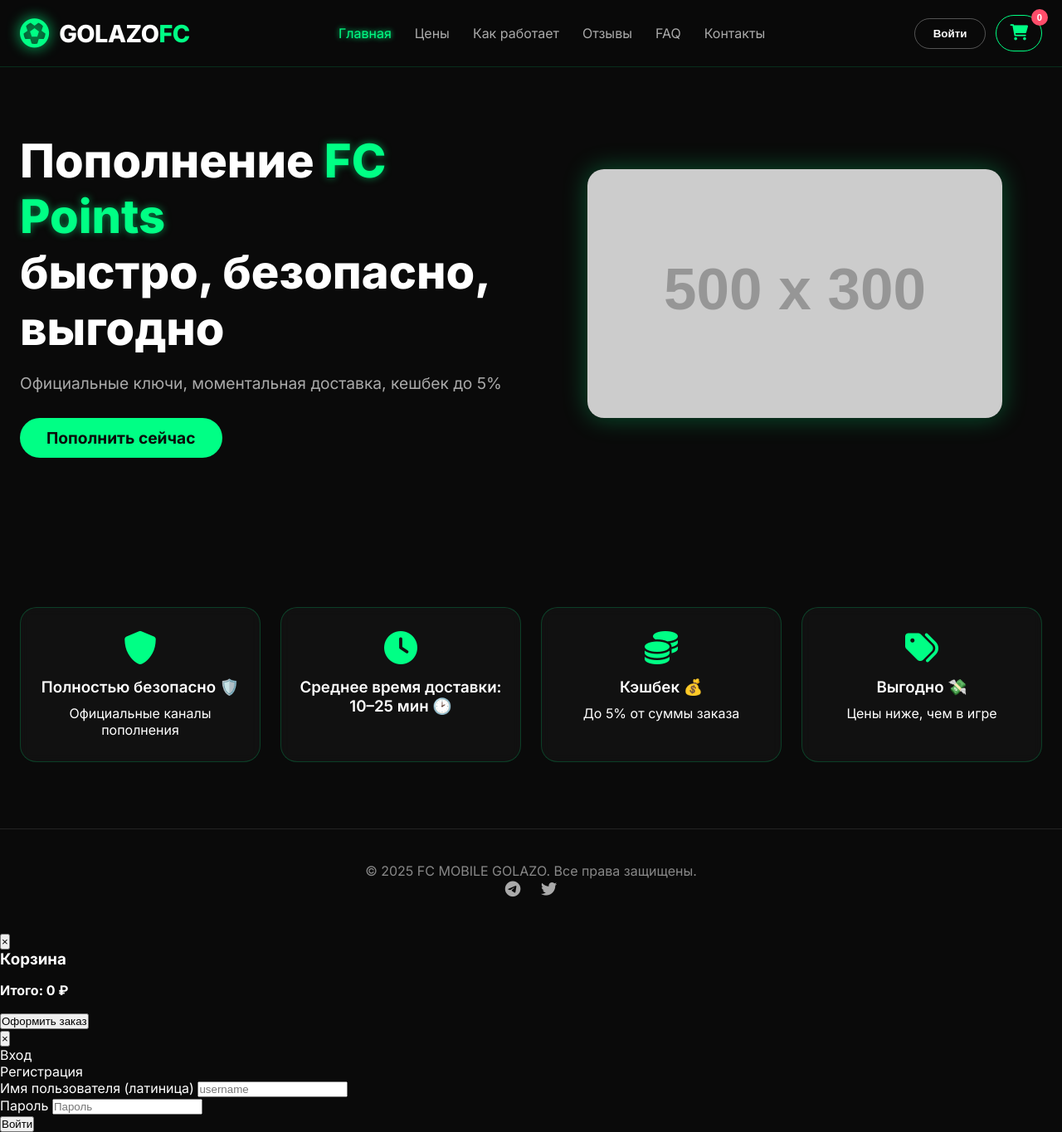
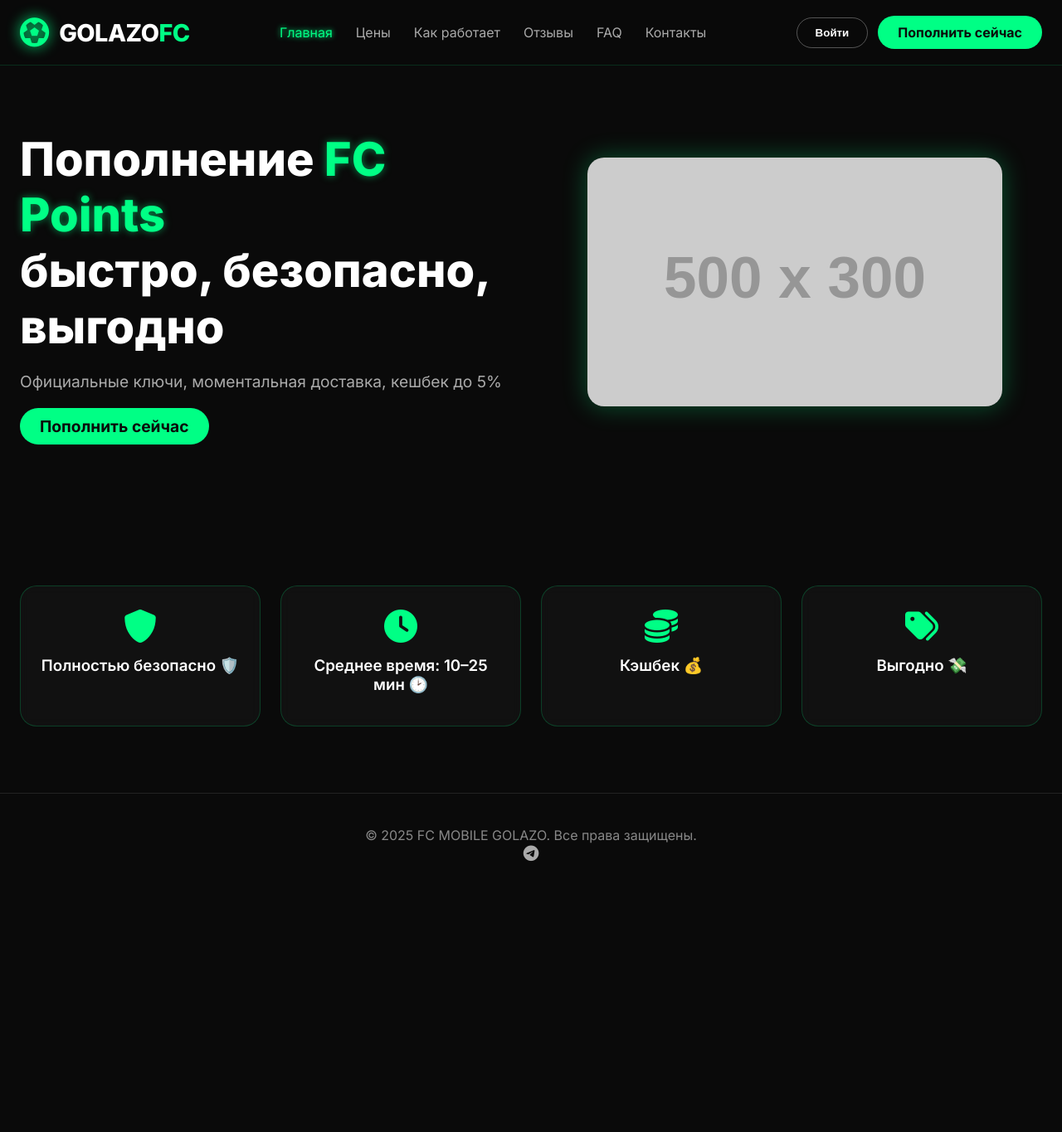
Before and after one commit to tiktokfg957/FC-MOBILE-GOLAZO, a plain HTML site: page index.html in a window 1280 px wide. Shown: the whole page at 83% size. After the commit the page ends 1081 px from the top, so only its background shows below. Drawn offline with Linux system fonts and the light colour scheme; placeholder pictures from the web are drawn by us.

Commit message:
Update index.html

```diff
--- a/index.html
+++ b/index.html
@@ -8,12 +8,22 @@
     <link rel="stylesheet" href="https://cdnjs.cloudflare.com/ajax/libs/font-awesome/6.0.0-beta3/css/all.min.css">
     <style>
         * { margin: 0; padding: 0; box-sizing: border-box; }
-        body { font-family: 'Inter', sans-serif; background: #0A0A0A; color: #FFFFFF; overflow-x: hidden; }
+        body {
+            font-family: 'Inter', sans-serif;
+            background: #0A0A0A;
+            color: #FFFFFF;
+            overflow-x: hidden;
+        }
         .container { max-width: 1400px; margin: 0 auto; padding: 0 24px; }
-        header { position: sticky; top: 0; z-index: 100; background: rgba(10,10,10,0.85); backdrop-filter: blur(12px); border-bottom: 1px solid rgba(0,255,133,0.15); padding: 18px 0; transition: 0.3s; }
+        header {
+            position: sticky; top: 0; z-index: 100;
+            background: rgba(10,10,10,0.85); backdrop-filter: blur(12px);
+            border-bottom: 1px solid rgba(0,255,133,0.15);
+            padding: 18px 0; transition: 0.3s;
+        }
         header.scrolled { box-shadow: 0 0 20px rgba(0,255,133,0.3); }
         .header-inner { display: flex; justify-content: space-between; align-items: center; flex-wrap: wrap; gap: 20px; }
-        .logo { display: flex; align-items: center; gap: 12px; text-decoration: none; }
+        .logo { display: flex; align-items: center; gap: 12px; }
         .logo-icon { font-size: 2.2rem; color: #00FF85; filter: drop-shadow(0 0 8px #00FF85); }
         .logo-text { font-size: 1.8rem; font-weight: 800; color: #FFFFFF; letter-spacing: -0.5px; }
         .logo-text span { color: #00FF85; }
@@ -22,12 +32,10 @@
         nav a:hover, nav a.active { color: #00FF85; text-shadow: 0 0 6px #00FF85; }
         .header-btns { display: flex; align-items: center; gap: 12px; }
         .btn-outline { background: transparent; border: 1px solid rgba(255,255,255,0.3); padding: 10px 22px; border-radius: 40px; color: white; cursor: pointer; font-weight: 600; transition: 0.2s; }
-        .btn-outline:hover { border-color: #00FF85; color: #00FF85; }
-        .btn-primary { background: #00FF85; border: none; padding: 10px 24px; border-radius: 40px; color: #0A0A0A; font-weight: 700; cursor: pointer; transition: 0.2s; }
-        .btn-primary:hover { background: #00cc6a; }
-        .cart-btn { position: relative; background: transparent; border: 1px solid #00FF85; color: #00FF85; padding: 10px 16px; border-radius: 40px; cursor: pointer; font-size: 1.2rem; transition: 0.2s; }
-        .cart-btn:hover { background: rgba(0,255,133,0.1); }
-        .cart-count { position: absolute; top: -8px; right: -8px; background: #FF4D6A; color: white; border-radius: 50%; width: 20px; height: 20px; font-size: 0.7rem; display: flex; align-items: center; justify-content: center; font-weight: 700; }
+        .btn-outline:hover { border-color: #00FF85; color: #00FF85; box-shadow: 0 0 10px rgba(0,255,133,0.3); }
+        .btn-primary { background: #00FF85; border: none; padding: 10px 24px; border-radius: 40px; color: #0A0A0A; font-weight: 700; cursor: pointer; transition: 0.2s; text-decoration: none; }
+        .btn-primary:hover { background: #00cc6a; transform: scale(0.98); }
+
         .hero { display: flex; align-items: center; justify-content: space-between; gap: 40px; padding: 80px 0 100px; flex-wrap: wrap; }
         .hero-text { flex: 1; min-width: 300px; }
         .hero-text h1 { font-size: 3.5rem; font-weight: 800; line-height: 1.2; margin-bottom: 20px; }
@@ -35,24 +43,27 @@
         .hero-text p { font-size: 1.2rem; color: #AAAAAA; margin-bottom: 30px; }
         .hero-img { flex: 1; min-width: 300px; text-align: center; }
         .hero-img img { max-width: 100%; border-radius: 20px; box-shadow: 0 0 30px rgba(0,255,133,0.3); }
+
         .advantages { display: grid; grid-template-columns: repeat(auto-fit, minmax(220px, 1fr)); gap: 24px; margin: 80px 0; }
         .adv-card { background: rgba(255,255,255,0.03); border: 1px solid rgba(0,255,133,0.2); border-radius: 20px; padding: 28px 20px; text-align: center; backdrop-filter: blur(6px); transition: transform 0.3s, box-shadow 0.3s; }
         .adv-card:hover { transform: translateY(-6px); box-shadow: 0 10px 30px rgba(0,255,133,0.2); }
         .adv-card i { font-size: 2.5rem; color: #00FF85; margin-bottom: 16px; }
         .adv-card h3 { font-weight: 600; margin-bottom: 10px; }
+
         footer { padding: 40px 0; border-top: 1px solid rgba(255,255,255,0.1); text-align: center; color: #888; margin-top: 80px; }
         footer .social-links a { color: #aaa; margin: 0 10px; font-size: 1.2rem; }
         footer .social-links a:hover { color: #00FF85; }
+
         @media (max-width: 768px) { .hero-text h1 { font-size: 2.2rem; } }
     </style>
 </head>
 <body>
     <header id="header">
         <div class="container header-inner">
-            <a href="index.html" class="logo">
+            <div class="logo">
                 <div class="logo-icon"><i class="fas fa-futbol"></i></div>
                 <div class="logo-text">GOLAZO<span>FC</span></div>
-            </a>
+            </div>
             <nav>
                 <a href="index.html" class="active">Главная</a>
                 <a href="prices.html">Цены</a>
@@ -62,8 +73,8 @@
                 <a href="contacts.html">Контакты</a>
             </nav>
             <div class="header-btns" id="authArea">
-                <button class="btn-outline" id="authBtn">Войти</button>
-                <button class="cart-btn" id="cartIconBtn"><i class="fas fa-shopping-cart"></i><span class="cart-count" id="cartCount">0</span></button>
+                <button class="btn-outline" id="authProfileBtn">Войти</button>
+                <a href="prices.html" class="btn-primary">Пополнить сейчас</a>
             </div>
         </div>
     </header>
@@ -73,7 +84,7 @@
             <div class="hero-text">
                 <h1>Пополнение <span class="green">FC Points</span><br>быстро, безопасно, выгодно</h1>
                 <p>Официальные ключи, моментальная доставка, кешбек до 5%</p>
-                <a href="prices.html" class="btn-primary" style="text-decoration: none; display: inline-block; font-size: 1.2rem; padding: 12px 32px;">Пополнить сейчас</a>
+                <a href="prices.html" class="btn-primary" style="font-size: 1.2rem;">Пополнить сейчас</a>
             </div>
             <div class="hero-img">
                 <img src="https://via.placeholder.com/500x300/0A0A0A/00FF85?text=FC+Mobile+Points" alt="FC Points">
@@ -81,10 +92,10 @@
         </section>
 
         <section class="advantages">
-            <div class="adv-card"><i class="fas fa-shield-alt"></i><h3>Полностью безопасно 🛡️</h3><p>Официальные каналы пополнения</p></div>
-            <div class="adv-card"><i class="fas fa-clock"></i><h3>Среднее время доставки: 10–25 мин 🕑</h3></div>
-            <div class="adv-card"><i class="fas fa-coins"></i><h3>Кэшбек 💰</h3><p>До 5% от суммы заказа</p></div>
-            <div class="adv-card"><i class="fas fa-tags"></i><h3>Выгодно 💸</h3><p>Цены ниже, чем в игре</p></div>
+            <div class="adv-card"><i class="fas fa-shield-alt"></i><h3>Полностью безопасно 🛡️</h3></div>
+            <div class="adv-card"><i class="fas fa-clock"></i><h3>Среднее время: 10–25 мин 🕑</h3></div>
+            <div class="adv-card"><i class="fas fa-coins"></i><h3>Кэшбек 💰</h3></div>
+            <div class="adv-card"><i class="fas fa-tags"></i><h3>Выгодно 💸</h3></div>
         </section>
     </main>
 
@@ -92,62 +103,41 @@
         <p>© 2025 FC MOBILE GOLAZO. Все права защищены.</p>
         <div class="social-links">
             <a href="https://t.me/FCMOBILEGOLAZO" target="_blank"><i class="fab fa-telegram"></i></a>
-            <a href="#"><i class="fab fa-twitter"></i></a>
         </div>
     </footer>
 
-    <!-- Модалка корзины -->
-    <div class="modal" id="cartModal">
-        <div class="modal-content">
-            <button class="modal-close" id="closeCartModal">&times;</button>
-            <h3 style="margin-bottom: 16px;">Корзина</h3>
-            <ul id="cartItemsList" style="list-style: none; margin-bottom: 16px;"></ul>
-            <div style="font-weight: 700; margin-bottom: 16px;">Итого: <span id="cartTotalPrice">0</span> ₽</div>
-            <button class="submit-btn" id="checkoutFromModal">Оформить заказ</button>
-        </div>
-    </div>
+    <script>
+        const USERS_KEY = 'golazo_users';
+        const CURRENT_USER_KEY = 'golazo_currentUser';
 
-    <!-- Модалка авторизации -->
-    <div class="modal" id="authModal">
-        <div class="modal-content">
-            <button class="modal-close" id="closeAuthModal">&times;</button>
-            <div class="modal-tabs">
-                <div class="modal-tab active" data-tab="login">Вход</div>
-                <div class="modal-tab" data-tab="register">Регистрация</div>
-            </div>
-            <form id="loginForm">
-                <div class="form-group">
-                    <label>Имя пользователя (латиница)</label>
-                    <input type="text" id="loginName" placeholder="username" required>
-                    <div class="error-msg" id="loginError"></div>
-                </div>
-                <div class="form-group">
-                    <label>Пароль</label>
-                    <input type="password" id="loginPassword" placeholder="Пароль" required>
-                </div>
-                <button type="submit" class="submit-btn">Войти</button>
-            </form>
-            <form id="registerForm" style="display: none;">
-                <div class="form-group">
-                    <label>Имя пользователя (латиница)</label>
-                    <input type="text" id="regName" placeholder="username" required>
-                    <div class="error-msg" id="regNameError"></div>
-                </div>
-                <div class="form-group">
-                    <label>Пароль (минимум 6 символов)</label>
-                    <input type="password" id="regPassword" placeholder="Пароль" required>
-                    <div class="error-msg" id="regPassError"></div>
-                </div>
-                <div class="form-group">
-                    <label>Повторите пароль</label>
-                    <input type="password" id="regPassword2" placeholder="Пароль ещё раз" required>
-                    <div class="error-msg" id="regPass2Error"></div>
-                </div>
-                <button type="submit" class="submit-btn">Зарегистрироваться</button>
-            </form>
-        </div>
-    </div>
+        function getCurrentUser() {
+            return JSON.parse(localStorage.getItem(CURRENT_USER_KEY));
+        }
 
-    <script src="common.js"></script>
+        function renderAuthArea() {
+            const user = getCurrentUser();
+            const authArea = document.getElementById('authArea');
+            authArea.innerHTML = `
+                <button class="btn-outline" id="authProfileBtn">${user ? user.name : 'Войти'}</button>
+                <a href="prices.html" class="btn-primary">Пополнить сейчас</a>
+            `;
+            document.getElementById('authProfileBtn').addEventListener('click', () => {
+                if (user) {
+                    if (confirm(`Вы вошли как ${user.name}. Выйти?`)) {
+                        localStorage.removeItem(CURRENT_USER_KEY);
+                        location.reload();
+                    }
+                } else {
+                    alert('Для входа перейдите на страницу Цены и нажмите "Войти".');
+                }
+            });
+        }
+
+        window.addEventListener('scroll', () => {
+            document.querySelector('header').classList.toggle('scrolled', window.scrollY > 50);
+        });
+
+        renderAuthArea();
+    </script>
 </body>
 </html>
```
